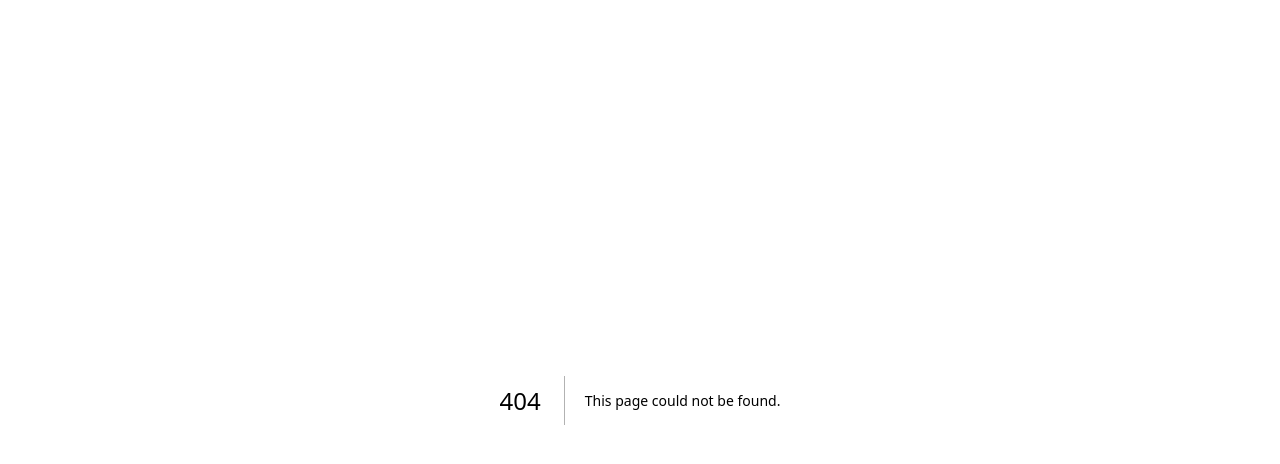
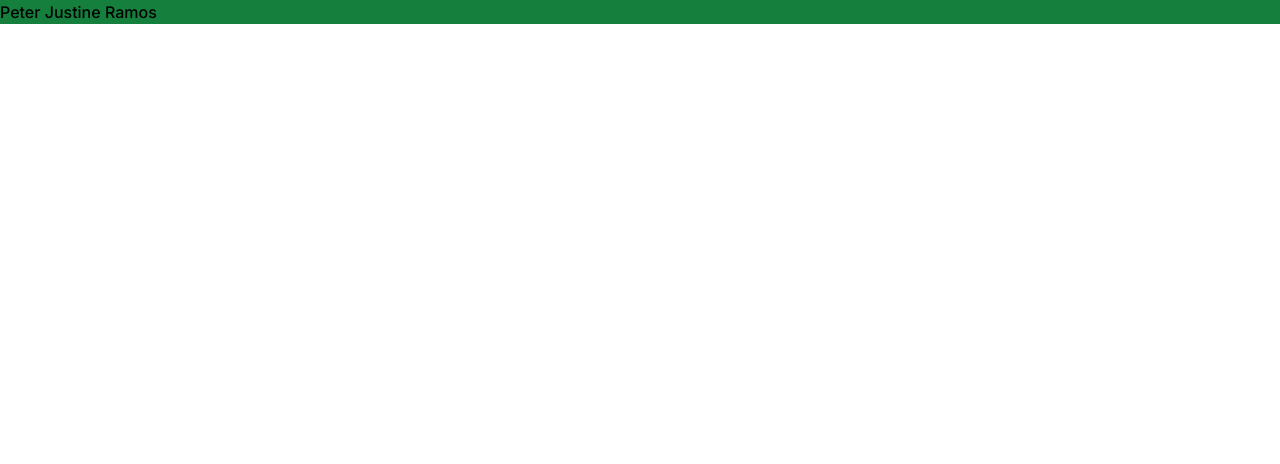
Before and after one commit to dchamp16/learn-next, a Next.js app in the folder nextjs-dashboard/: page /peter in a window 1280 px wide. Before the commit this address had no page. Shown: the top 464 px of the page. Built offline with nearby package versions, Linux system fonts and the light colour scheme; a web font is replaced by a local one.

Commit message:
Create page.tsx

```diff
--- /dev/null
+++ b/nextjs-dashboard/app/peter/page.tsx
@@ -0,0 +1,3 @@
+export default function Peter(){
+    return <h1 className='bg-green-700'>Peter Justine Ramos</h1>
+}
```
